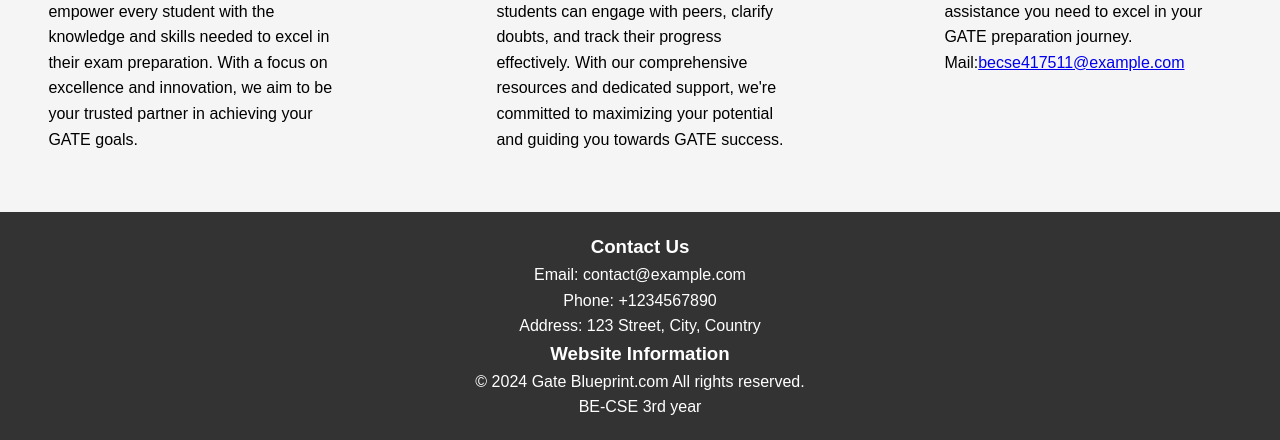
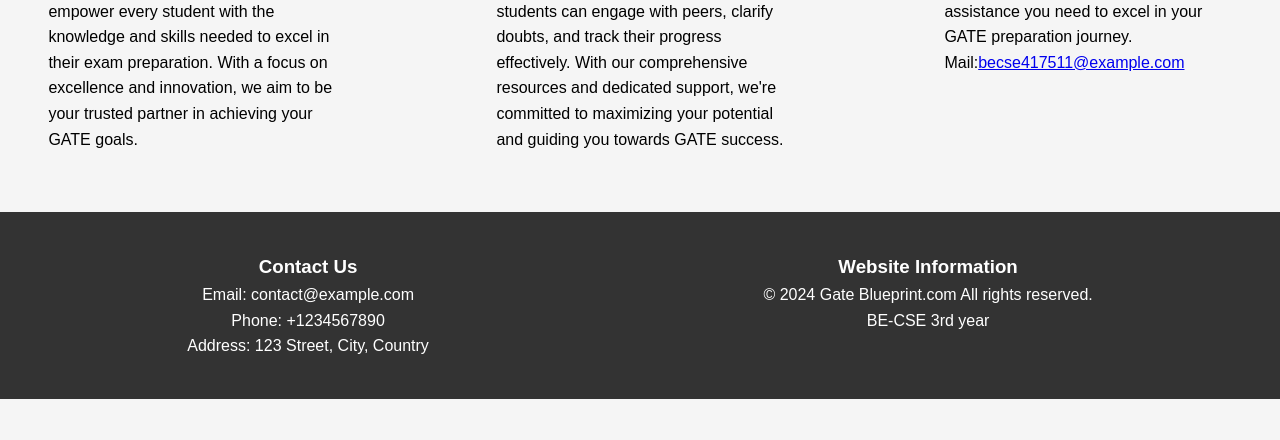
Before and after one commit to SundarapandiT/Webdevelopment, a PHP site: page /home.html in a window 1280 px wide. Shown: the part 1269-1709 px from the top of the page. After the commit the page ends 1668 px from the top, so only its background shows below. Run offline with PHP 8.4, Linux system fonts and the light colour scheme.

Commit message:
Update home.css

```diff
--- a/Webdev_GATE/home/home.css
+++ b/Webdev_GATE/home/home.css
@@ -177,3 +177,9 @@
     text-align: center;
     padding: 20px 0;
   }
+  .footer-content
+  {
+    display: flex;
+    padding: 20px;
+    justify-content: space-around;
+  }
```
